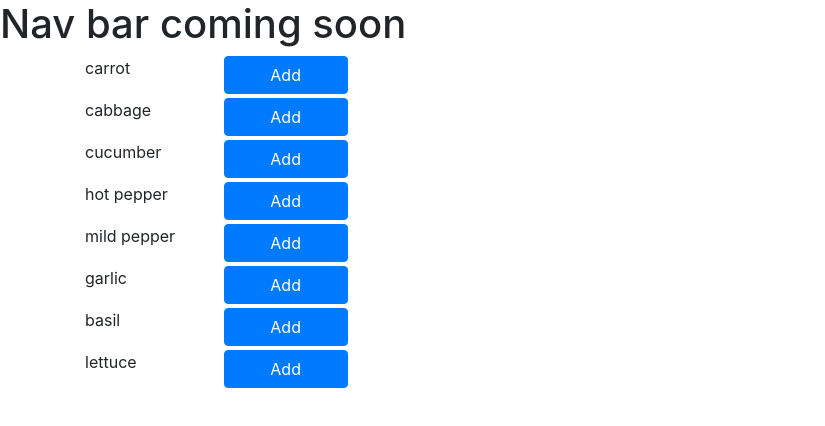
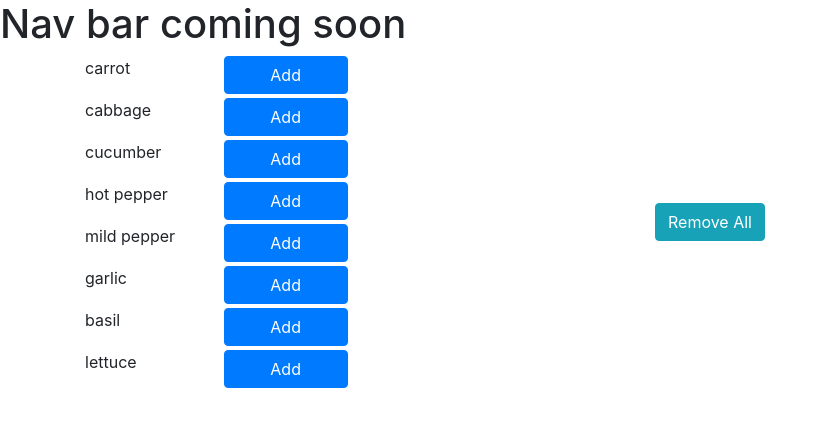
Before and after one commit to apaige161/garden-plant-picker, an Angular app: page / in a window 1280 px wide. Shown: the top 426 px of the page, without its empty margins (0-825 px from the left). Built offline with nearby package versions, Linux system fonts and the light colour scheme.

Commit message:
added remove all button

```diff
--- a/src/app/app.component.html
+++ b/src/app/app.component.html
@@ -24,6 +24,7 @@
           <button (click)="removeFromGarden(i)" class="btn btn-primary mb-1">Remove</button>
         </div>
       </div>
+      <button (click)="clearGarden()" class="btn btn-info mb-1">Remove All</button>
     </div>
 
   </div>
--- a/src/app/app.component.ts
+++ b/src/app/app.component.ts
@@ -40,6 +40,10 @@ export class AppComponent {
     this.garden.splice(removePlant, 1);
   }
 
+  clearGarden() {
+    this.garden = [];
+  }
+
 
   //initialize an array with 9 places and set each item as 'empty'
   itemArray: string[] = new Array(9).fill('empty');
```
